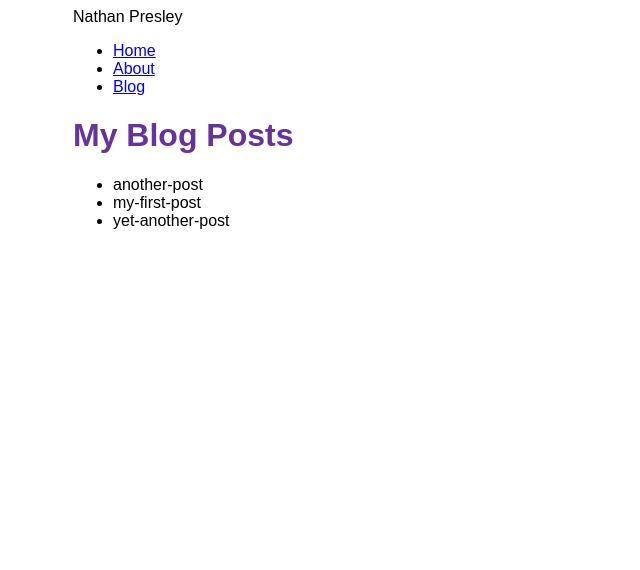
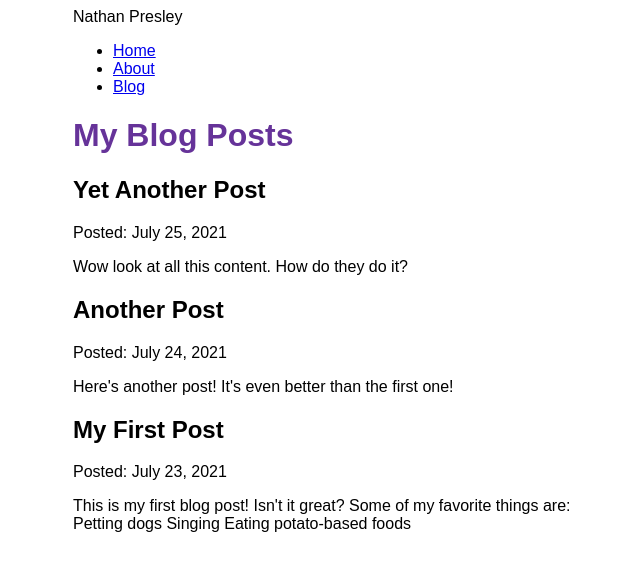
Before and after one commit to npresley13/my-second-gatsby-site, a Gatsby site: page /blog in a window 1280 px wide. Shown: the whole page, without its empty margins (317-957 px from the left). Built offline with nearby package versions, Linux system fonts and the light colour scheme; Gatsby itself is replaced by a stand-in of ours.

Commit message:
finished part 5

```diff
--- a/blog/another-post.mdx
+++ b/blog/another-post.mdx
@@ -0,0 +1,7 @@
+---
+title: "Another Post"
+date: "2021-07-24"
+slug: "another-post"
+---
+
+Here's another post! It's even better than the first one!
--- a/blog/my-first-post.mdx
+++ b/blog/my-first-post.mdx
@@ -0,0 +1,13 @@
+---
+title: "My First Post"
+date: "2021-07-23"
+slug: "my-first-post"
+---
+
+This is my first blog post! Isn't it *great*?
+
+Some of my **favorite** things are:
+
+* Petting dogs
+* Singing
+* Eating potato-based foods
--- a/blog/yet-another-post.mdx
+++ b/blog/yet-another-post.mdx
@@ -0,0 +1,7 @@
+---
+title: "Yet Another Post"
+date: "2021-07-25"
+slug: "yet-another-post"
+---
+
+Wow look at all this content. How do they do it?
--- a/gatsby-config.js
+++ b/gatsby-config.js
@@ -13,5 +13,6 @@
         path: `${__dirname}/blog`,
       }
     },
+    "gatsby-plugin-mdx",
   ],
 };
--- a/package.json
+++ b/package.json
@@ -15,8 +15,10 @@
     "clean": "gatsby clean"
   },
   "dependencies": {
+    "@mdx-js/react": "^2.1.3",
     "gatsby": "^4.24.0",
     "gatsby-plugin-image": "^2.24.0",
+    "gatsby-plugin-mdx": "^4.3.0",
     "gatsby-plugin-sharp": "^4.24.0",
     "gatsby-source-filesystem": "^4.24.0",
     "react": "^18.1.0",
--- a/src/pages/blog.js
+++ b/src/pages/blog.js
@@ -6,24 +6,29 @@
 const BlogPage = ({ data }) => {
   return (
     <Layout pageTitle="My Blog Posts">
-      <ul>
       {
-            data.allFile.nodes.map(node => (
-                <li key={node.name}>
-                    {node.name}
-                </li>
+        data.allMdx.nodes.map((node) => (
+          <article key={node.id}>
+            <h2>{node.frontmatter.title}</h2>
+            <p>Posted: {node.frontmatter.date}</p>
+            <p>{node.excerpt}</p>
+          </article>
         ))
       }
-      </ul>
     </Layout>
   )
 }
 
 export const query = graphql `
 query {
-        allFile {
+    allMdx(sort: {fields: frontmatter___date, order: DESC}) {
       nodes {
-                name
+        frontmatter {
+          date(formatString: "MMMM D, YYYY")
+          title
+        }
+        id
+        excerpt
       }
     }
   }
```
Also changed, not shown: 1 other file. Lines whose indentation alone changed are shown as unchanged.
